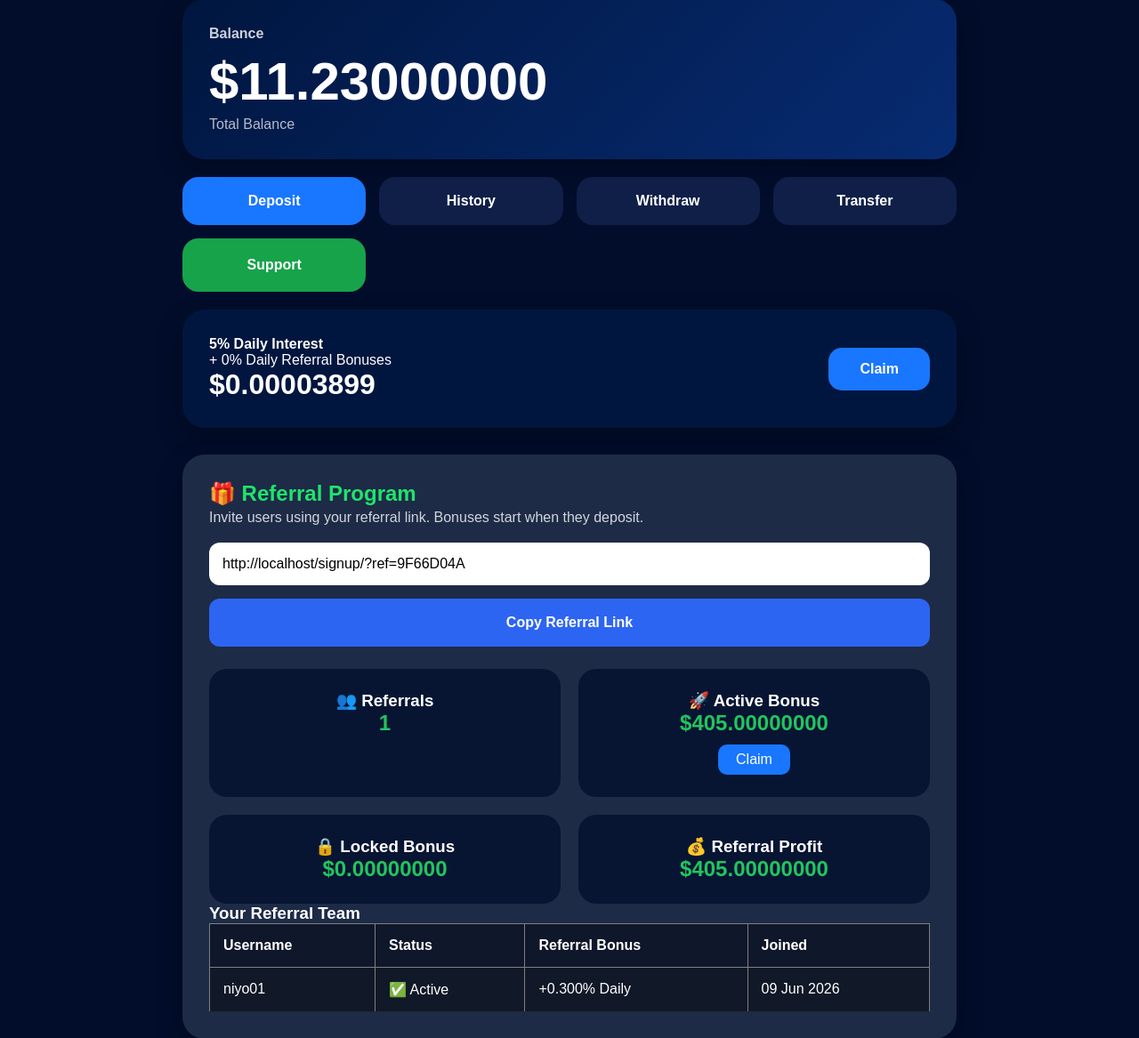
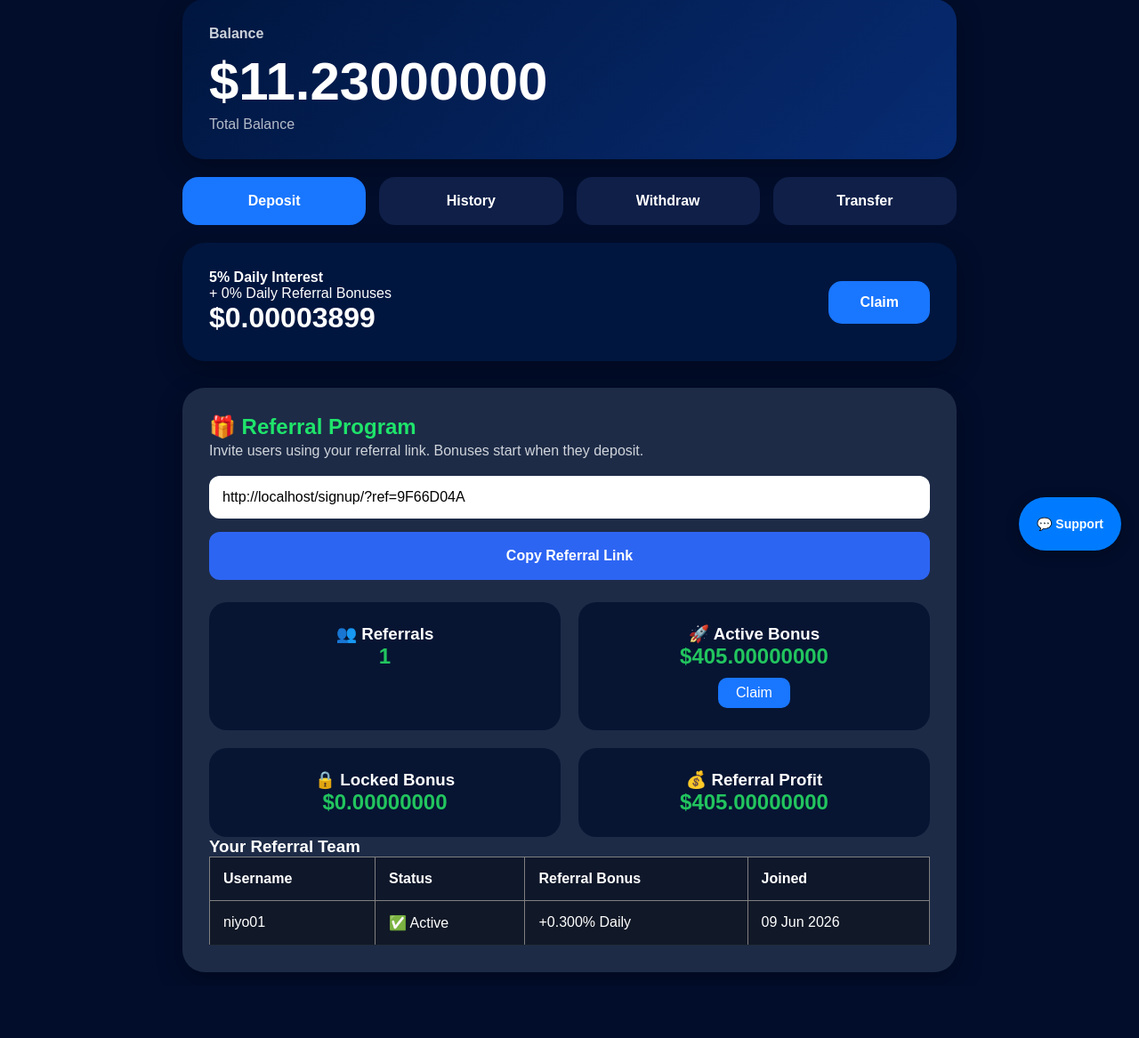
Before and after one commit to placideniyo01-gif/internship, a Django app: page /dashboard/ in a window 1280 px wide. Shown: the part 161-1328 px from the top of the page at 89% size. After the commit the page ends 1254 px from the top, so only its background shows below. Run offline with Django 5.2, Linux system fonts and the light colour scheme; a user stored in the database is signed in; data comes from the database, SQL or seed files in the repository.

Commit message:
Move support button to bottom right

```diff
--- a/templates/dashboard/dashboard.html
+++ b/templates/dashboard/dashboard.html
@@ -6,13 +6,11 @@
 
 <head>
     <meta charset="UTF-8">
-
     <meta
         name="viewport"
         content="width=device-width, initial-scale=1, maximum-scale=1, user-scalable=no">
 
     <title>Treasury Dashboard</title>
-
     <link rel="stylesheet" href="{% static 'css/style.css' %}">
 
     <style>
@@ -70,7 +68,43 @@
         .settings-btn {
             text-decoration: none;
         }
+
+        /* SUPPORT BUTTON - RIGHT BOTTOM */
+        .support-btn {
+            position: fixed;
+            right: 20px;
+            bottom: 20px;
+            z-index: 9999;
+
+            display: flex;
+            align-items: center;
+            justify-content: center;
+            gap: 8px;
+
+            padding: 13px 20px;
+            background: #007bff;
+            color: #ffffff;
+            text-decoration: none;
+            font-size: 14px;
+            font-weight: bold;
+
+            border-radius: 30px;
+            box-shadow: 0 4px 15px rgba(0, 0, 0, 0.25);
+        }
+
+        .support-btn:hover {
+            background: #0056b3;
+        }
+
+        @media (max-width: 600px) {
+            .support-btn {
+                right: 15px;
+                bottom: 15px;
+                padding: 12px 17px;
+            }
+        }
     </style>
+
 </head>
 
 <body>
@@ -85,7 +119,6 @@
         </a>
 
         <h3>Hello</h3>
-
         <h1>{{ username|upper }}</h1>
 
     </div>
@@ -152,21 +185,6 @@
             </button>
         </a>
 
-        <!-- SUPPORT -->
-        <a href="/support/" class="support-btn">
-
-            Support
-
-            <span
-                id="supportBadge"
-                class="support-badge"
-                style="display:{% if unread_support > 0 %}inline-block{% else %}none{% endif %};"
-            >
-                {{ unread_support|default:"0" }}
-            </span>
-
-        </a>
-
     </div>
 
 
@@ -231,7 +249,6 @@
             <div class="box">
 
                 <h3>👥 Referrals</h3>
-
                 <h2>{{ referrals }}</h2>
 
             </div>
@@ -246,11 +263,9 @@
                 </h2>
 
                 <a href="{% url 'claim_referral_bonus' %}">
-
                     <button class="claim-small" type="button">
                         Claim
                     </button>
-
                 </a>
 
             </div>
@@ -465,7 +480,6 @@ function displayInterest() {
 setInterval(function () {
 
     interest += ratePerSecond;
-
     displayInterest();
 
 }, 1000);
@@ -515,7 +529,6 @@ async function updateDashboard() {
 }
 
 displayInterest();
-
 updateDashboard();
 
 
@@ -555,13 +568,11 @@ function refreshSupportBadge() {
         if (count > 0) {
 
             badge.style.display = "inline-block";
-
             badge.innerText = count;
 
         } else {
 
             badge.style.display = "none";
-
             badge.innerText = "";
 
         }
@@ -583,5 +594,21 @@ setInterval(refreshSupportBadge, 30000);
 </script>
 
 
+<!-- FIXED SUPPORT BUTTON - RIGHT BOTTOM -->
+<a href="/support/" class="support-btn">
+
+    💬 Support
+
+    <span
+        id="supportBadge"
+        class="support-badge"
+        style="display:{% if unread_support > 0 %}inline-block{% else %}none{% endif %};"
+    >
+        {{ unread_support|default:"0" }}
+    </span>
+
+</a>
+
+
 </body>
 </html>
```
